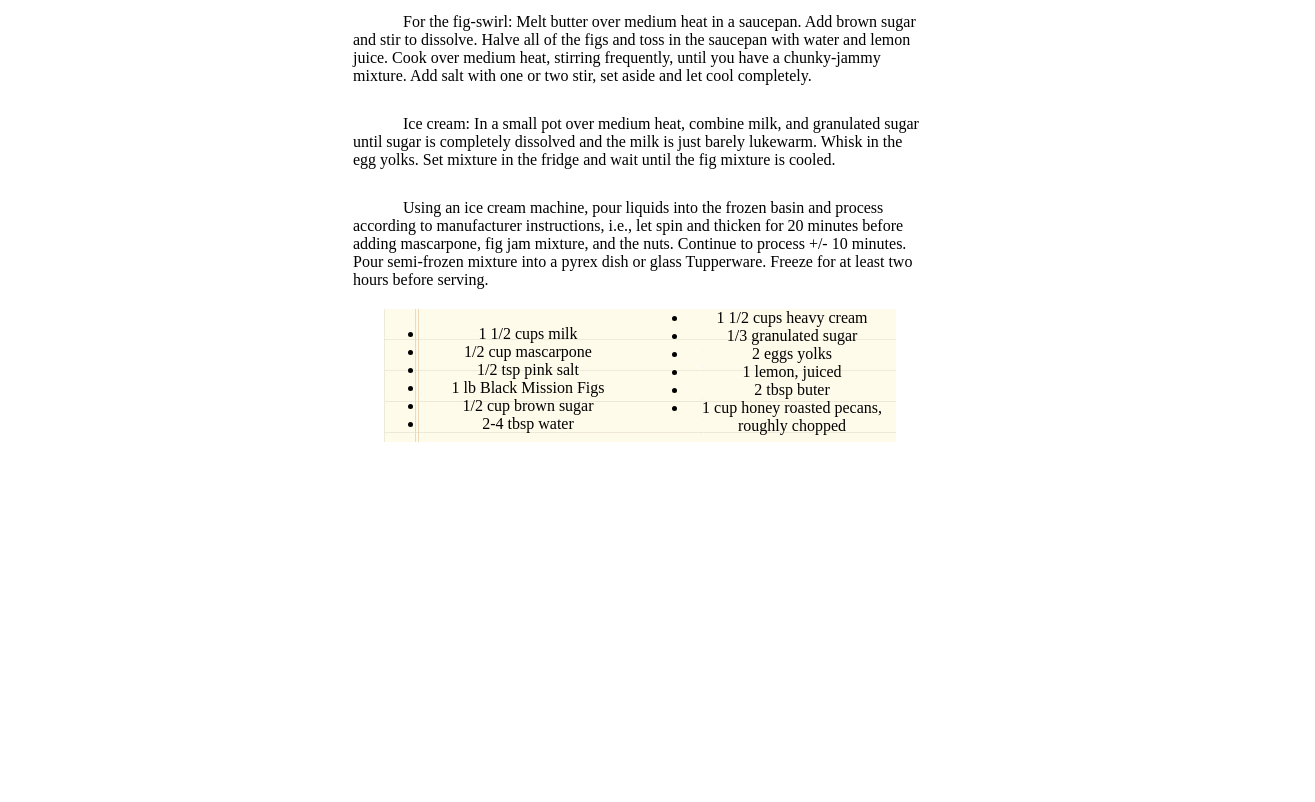
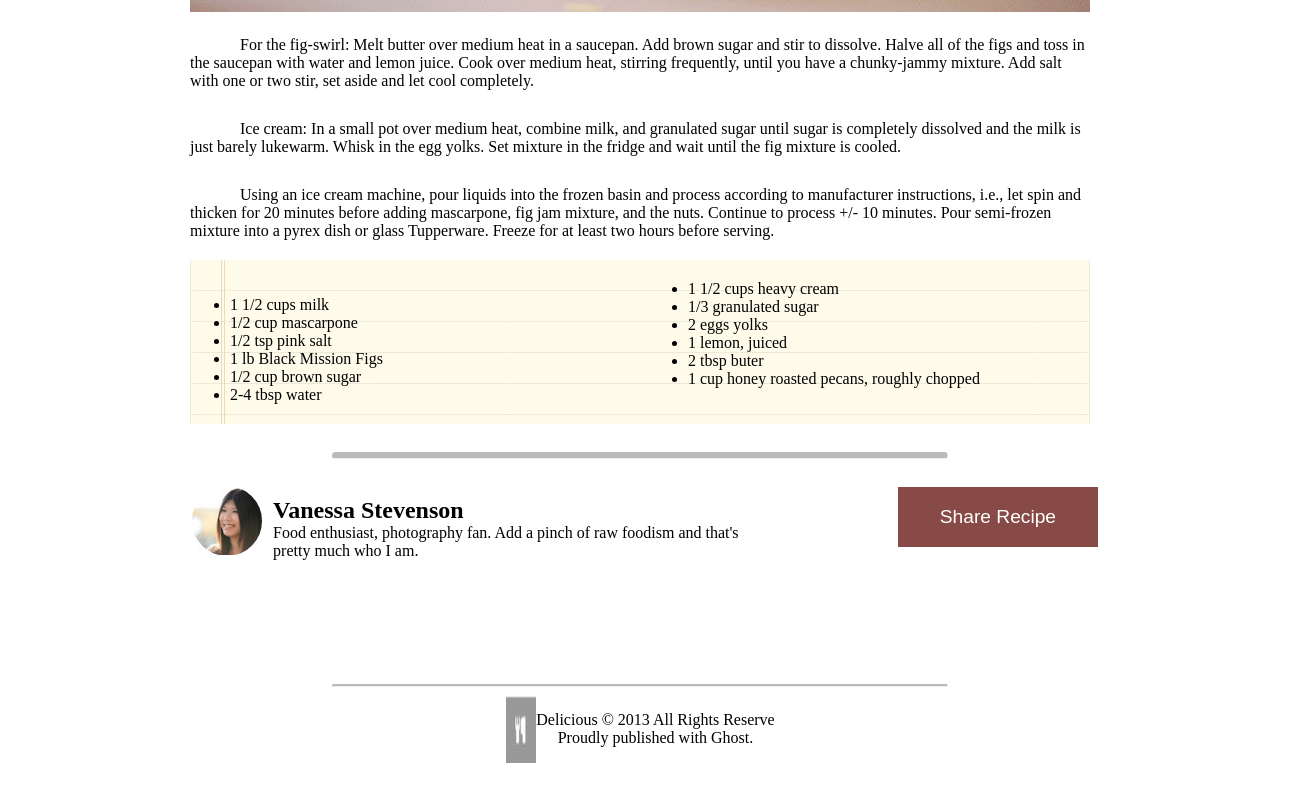
Before and after one commit to Zavvy-Glitch/chocolate-pizza, a plain HTML site: page index.html in a window 1280 px wide. Shown: the part 748-1550 px from the top of the page, 1315 px wide, since content can reach past the window. Before the commit the page ends 1230 px from the top, so only its background shows below. Drawn offline with Linux system fonts and the light colour scheme.

Commit message:
Added footer attempt

```diff
--- a/index.html
+++ b/index.html
@@ -32,8 +32,9 @@
 </section>
 
 <div id="stripes"></div>
+
 </header>
-
+<hr class="rounded">
 <main>
     <section>
         <div>
@@ -43,7 +44,7 @@
             </h3>
         </div>
         <div>
-            <p>Print</p>
+            <h3>Print</h3>
             <img src="./img/print-icon.png" alt="print-icon">
         </div>
     </section>
@@ -74,11 +75,24 @@
             </ul>
         </section>
     </section>
-    <footer>
-
-    </footer>
 </main>
-
-
+<hr class="rounded">
+<footer>
+    <div>
+        <img src="./img/van-pic.png" alt="Vanessa">
+    </div>
+    <div>
+        <h2>Vanessa Stevenson</h2>
+        <p>Food enthusiast, photography fan. Add a pinch of raw foodism and that's pretty much who I am.</p>
+    </div>
+    <div>
+        <button>Share Recipe</button>
+    </div>
+</footer>
+<hr id="footerline">
+    <div id="secondfoot">
+        <img src="./img/small-logo.png" alt="Small Logo">
+        <p>Delicious &copy; 2013 All Rights Reserve <br> Proudly published with Ghost.</p>
+    </div>
 </body>
 </html>
--- a/style.css
+++ b/style.css
@@ -16,10 +16,6 @@ header{
     /* width: 80%; */
 }
 
-header div{
-
-
-}
 
 header section{
     margin-left:35%;
@@ -58,14 +54,8 @@ main {
     flex-direction: column;
     justify-content: center;
     align-items:center;
-    /* width: 80%; */
-    /* padding: 20px; */
-    /* margin: 10px 10px; */
 }
-/* main img {
-    display: block;
-    width: fit-content;
-} */
+
 main section:nth-child(1){
     display:flex;
     flex-direction: row;
@@ -73,8 +63,9 @@ main section:nth-child(1){
     align-items:center;
 }
 main section div:nth-child(1){
+    display: column;
     text-align: left;
-    margin-right: 150px;
+    margin-right: 650px;
 }
 main section div:nth-child(1) h2 {
     margin: 0px;
@@ -85,6 +76,7 @@ main section div:nth-child(2) img {
     display: block;
     width: 20px;
     height: 15px;
+
 }
 
 main section div:nth-child(2) {
@@ -100,13 +92,83 @@ main p {
     text-align: left;
     text-indent: 50px;
     margin: 10px 0px;
-
-
-
+    width: 900px;
 }
 
 #recipebox {
     background-image: url(./img/list-bg.png);
-    max-width: 50%;
+    /* max-width: 50%; */
     columns: 2;
+    padding: 20px 0px;
+    width: 900px;
+    margin-bottom: 20px;
 }
+
+
+#recipebox ul {
+    text-align: left;
+}
+
+hr {
+    border-top: 6px solid #bbb;
+    border-radius: 5px;
+    width: 60%;
+  }
+
+footer {
+    display: flex;
+    align-content: center;
+    justify-content: center;
+    margin-top: 20px;
+    padding: 0px 0px 100px 0px;
+}
+
+footer div {
+    display: inline;
+    padding-left: 10px;
+}
+
+footer div:nth-child(2) {
+    text-align: left;
+}
+
+footer div:nth-child(3) {
+    display: flex;
+    align-content: center;
+    justify-content: center;
+}
+
+footer p {
+    margin-top: 0px;
+    width: 80%
+}
+
+footer h2 {
+    margin-bottom: 0px;
+    margin-top: 10px;
+}
+
+button {
+    height: 60px;
+    width: 200px;
+    color: white;
+    background-color:rgb(136, 74, 70);
+    border: none;
+    font-size: 1.2em;
+}
+
+#footerline {
+    border-top: 2px solid #bbb;
+    border-radius: 5px;
+    width: 60%;
+    z-index: -1;
+}
+
+#secondfoot {
+    display: flex;
+    justify-content: center;
+}
+
+#secondfoot img {
+    display: block;
+}
```
